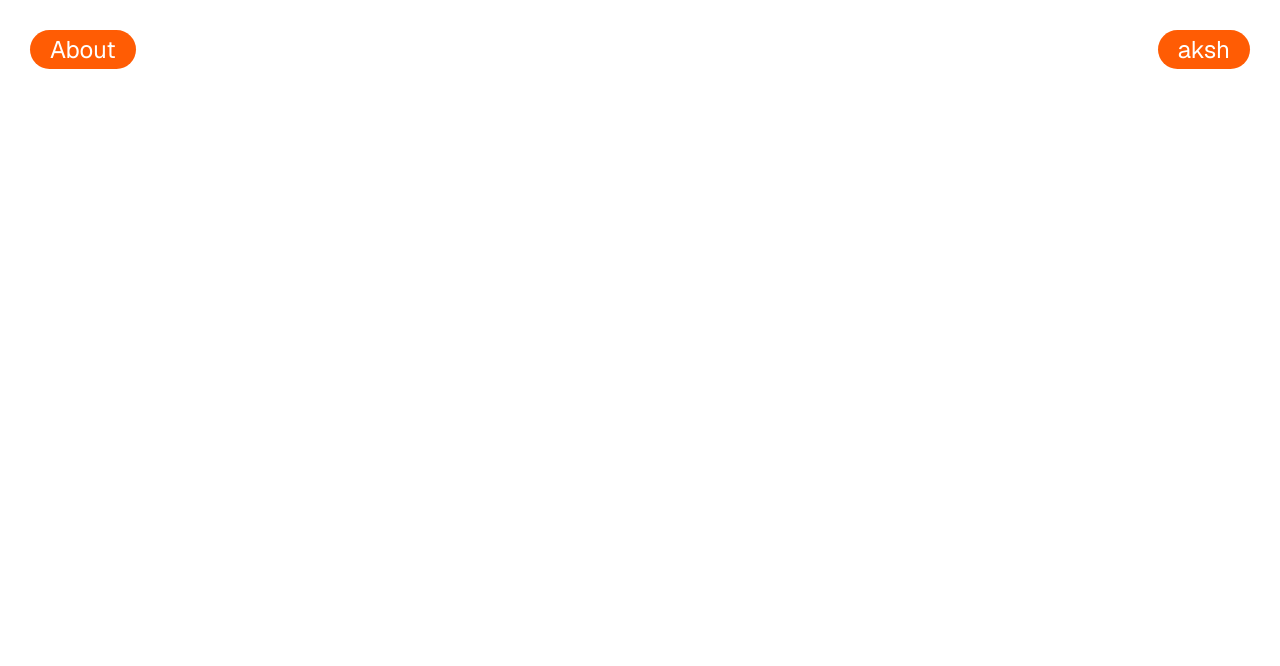
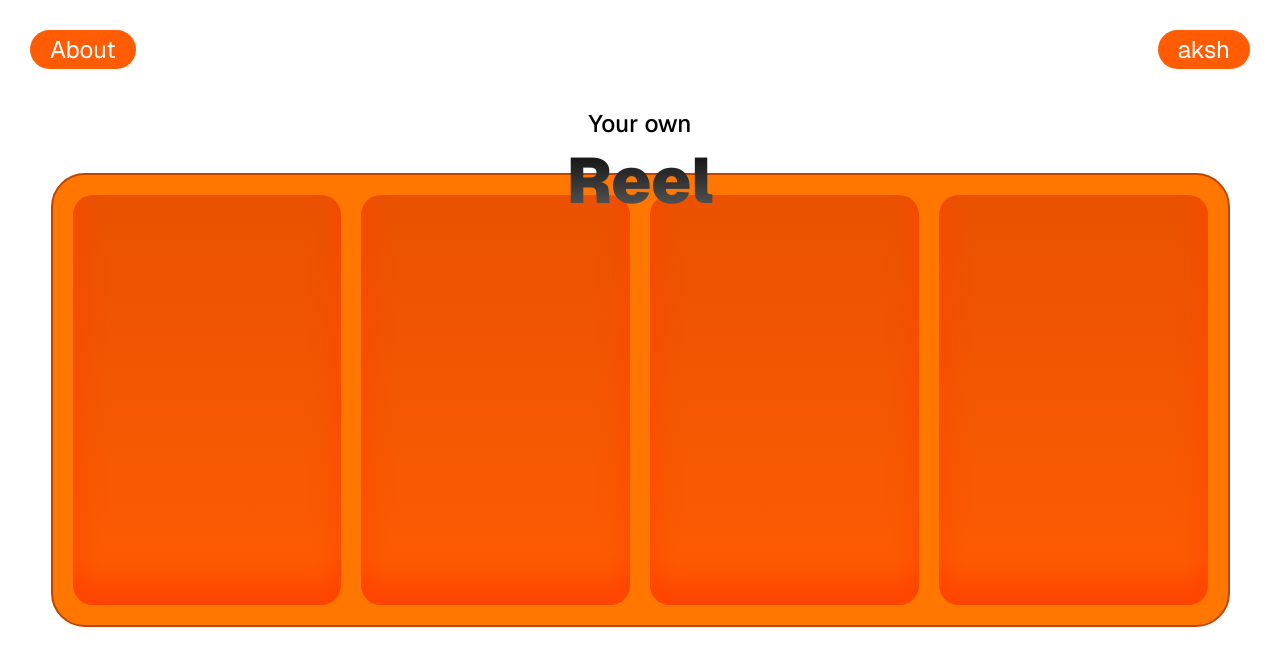
Before and after one commit to Akshay-V2/Yo-Reel, a React (Vite) app: page / in a window 1280 px wide. Shown: the top 666 px of the page. Built offline with nearby package versions, Linux system fonts and the light colour scheme.

Commit message:
rewrote the whole layout and fixed the name

```diff
--- a/src/App.css
+++ b/src/App.css
@@ -2,35 +2,94 @@
 
 :root {
   --primary: #FF5C04;
+  font-family: 'Geist', sans-serif;
 }
+
 body {
+  height: 100vh;
   margin: 0;
-  font-family: 'Geist', sans-serif;
+}
+
+.top-bar {
+  position: absolute;
+  margin-top: 30px;
+  width: calc(100vw - 60px);
+  height: fit-content;
+  margin-left: 30px;
+  display: flex;
+  justify-content: space-between;
+  align-items: center;
 }
 
 .top-button {
   width: fit-content;
   height: fit-content;
+  border-radius: 800px;
+  background-color: var(--primary);
+  color: white;
   padding-left: 20px;
   padding-right: 20px;
   padding-top: 4px;
   padding-bottom: 4px;
-  border-radius: 800px;
-  background-color: var(--primary);
-  color: white;
+  font-size: 24px;
+  font-weight: 400;
+  letter-spacing: -6%;
+}
+
+.title {
+  display: flex;
+  justify-content: center;
+  align-items: center;
+  flex-direction: column;
+  position: absolute;
+  margin-top: 108px;
+  left: 0;
+  right: 0;
+}
+
+h2 {
+  all: unset;
+  font-weight: 500;
   font-size: 24px;
   letter-spacing: -6%;
+}
+
+h1 {
+  all: unset;
+  font-size: 64px;
+  font-weight: 900;
+  letter-spacing: -4%;
+  background: linear-gradient(180deg, #000000 0%, #666666 100%);
+  -webkit-background-clip: text;
+  -webkit-text-fill-color: transparent;
+}
+
+.reel {
+  width: 1179px;
+  height: 454px;
+  border-radius: 34px;
+  background-color: #FF7700;
+  border: solid 2px #C04300;
+  display: flex;
+  justify-content: center;
+  align-items: center;
+  box-sizing: border-box;
+  padding: 20px;
+  gap: 20px;
+}
+
+.reel-container {
+  box-sizing: border-box;
+  height: 100vh;
   display: flex;
   justify-content: center;
   align-items: center;
 }
 
-.top-bar {
-  width: calc(100% - 60px);
-  margin-left: 30px;
-  margin-right: 30px;
-  height: fit-content;
-  margin-top: 30px;
-  display: flex;
-  justify-content: space-between;
+.reel-display {
+  width: 100%;
+  height: 100%;
+  border-radius: 20px;
+  background: linear-gradient(180deg, #EA5200 0%, #FF5C04 100%);
+  box-shadow: inset 0px -24px 28.100000381469727px 0px #ff4400;
 }
--- a/src/App.jsx
+++ b/src/App.jsx
@@ -9,7 +9,22 @@ function App() {
       <div className='top-button'>About</div>
       <div className='top-button'>aksh</div>
     </div>
-    {/* add a glitch text reveal and magnetic hover to these buttons */}
+    {/* add a glitch effect to the text and a magnetic hover to the buttons */}
+
+    <div className='title'>
+      <h2>Your own</h2>
+      <h1>Reel</h1>
+    </div>
+
+    <div className='reel-container'>
+      <div className='reel'>
+        <div className='reel-display'></div>
+        <div className='reel-display'></div>
+        <div className='reel-display'></div>
+        <div className='reel-display'></div>
+      </div>
+    </div>
+    {/* add the realistic shadow for the reel box */}
     </>
   )
 }
```
